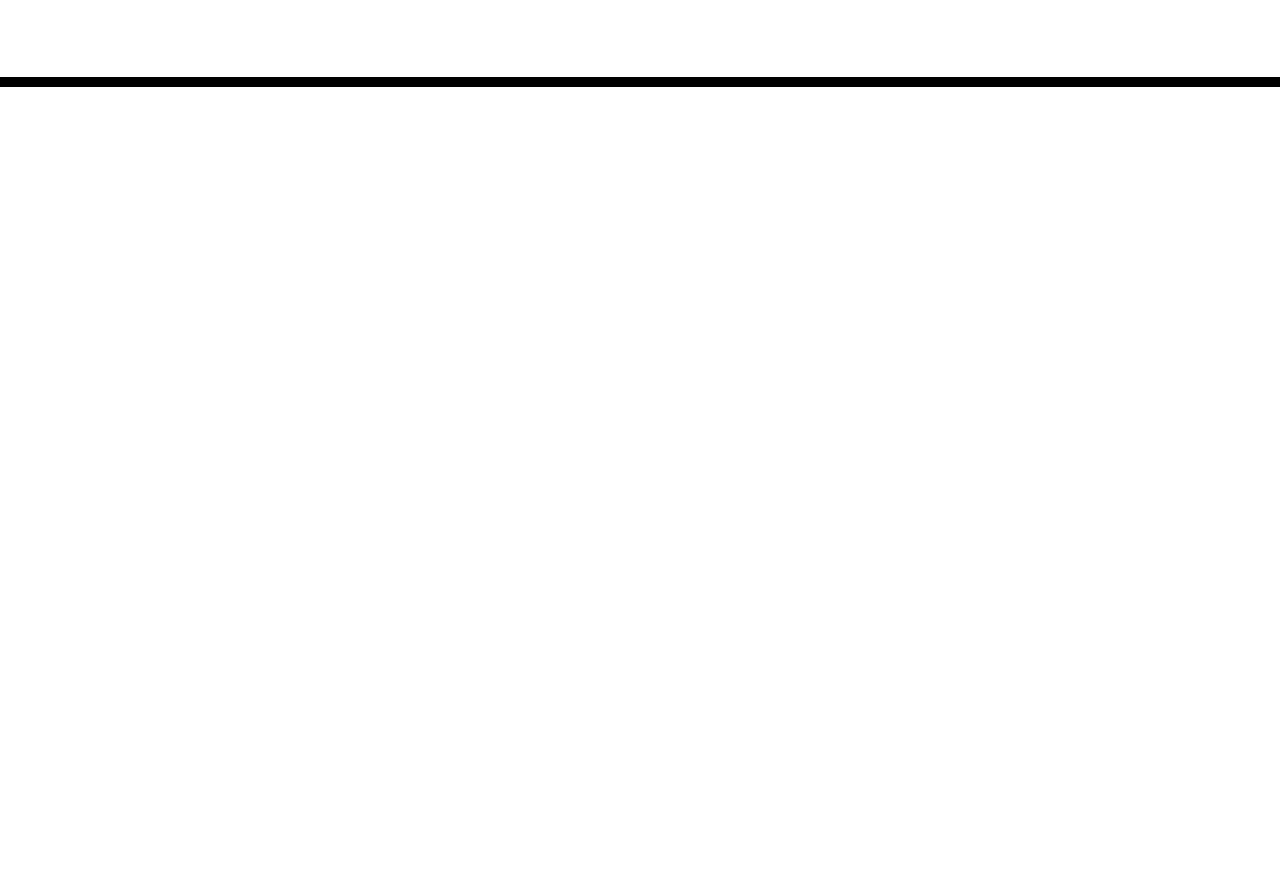
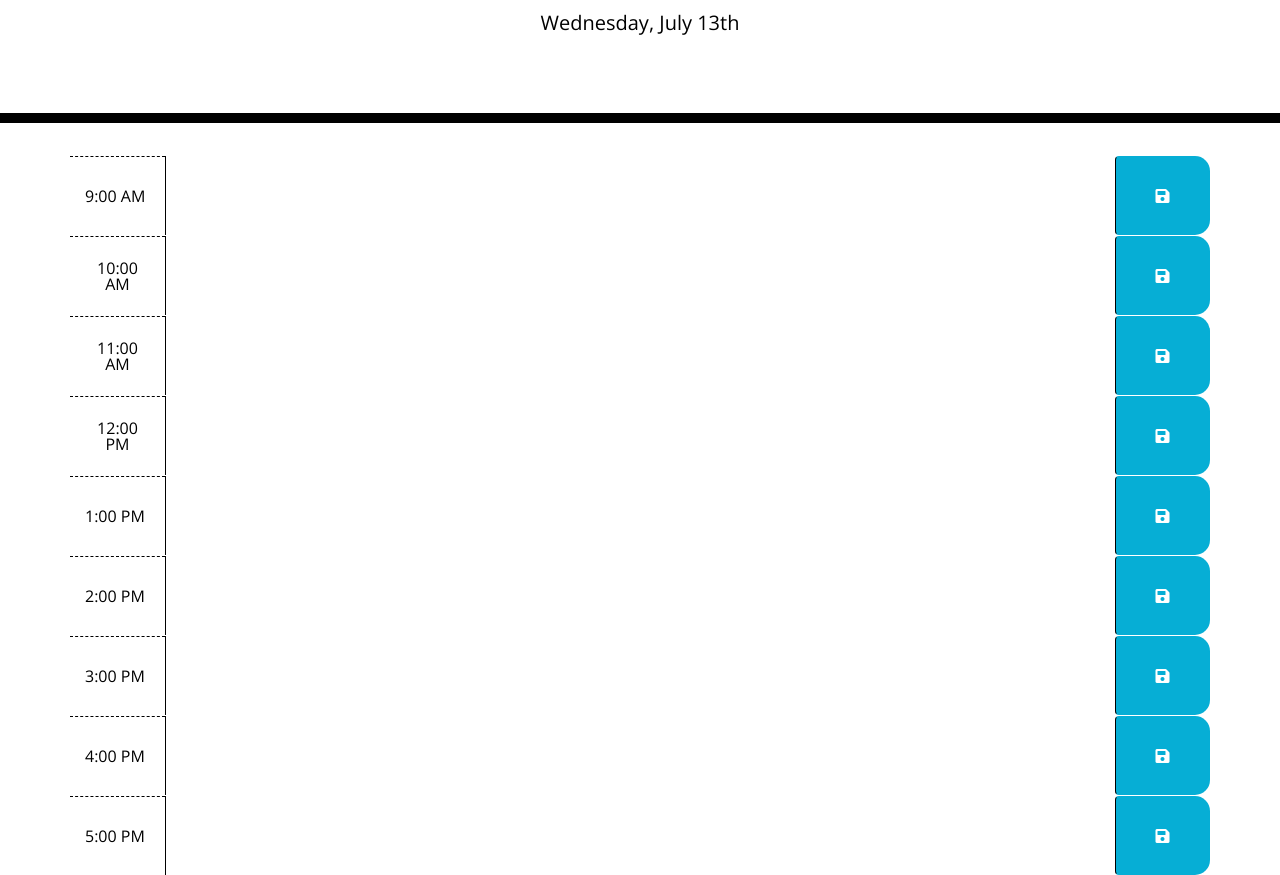
Before and after one commit to devilarms83/week05-workdayscheduler, a plain HTML site: page index.html in a window 1280 px wide. Shown: the part 181-1056 px from the top of the page. Before the commit the page ends 800 px from the top, so only its background shows below. Drawn offline with nearby package versions, Linux system fonts and the light colour scheme.

Commit message:
Update index.html with time blocks, start script.js with current day

```diff
--- a/assets/script.js
+++ b/assets/script.js
@@ -0,0 +1,2 @@
+var today = moment().format("dddd, MMMM Do")
+$("#currentDay").text(today)
--- a/index.html
+++ b/index.html
@@ -28,8 +28,64 @@
       <p class="lead">A simple calendar app for scheduling your work day</p>
       <p id="currentDay" class="lead"></p>
     </header>
+
     <div class="container">
       <!-- Timeblocks go here -->
+      <div id="nineAm" class="row time-block">
+        <div class="col-md-1 hour d-flex align-content-center flex-wrap">9:00 AM</div>
+        <textarea class="col-md-10 description">
+        </textarea>
+        <button class="btn saveBtn col-md-1"><i class="fas fa-save"></i></button>
+      </div>
+      <div id="tenAm" class="row time-block">
+        <div class="col-md-1 hour d-flex align-content-center flex-wrap">10:00 AM</div>
+        <textarea class="col-md-10 description">
+        </textarea>
+        <button class="btn saveBtn col-md-1"><i class="fas fa-save"></i></button>
+      </div>
+      <div id="elevenAm" class="row time-block">
+        <div class="col-md-1 hour d-flex align-content-center flex-wrap">11:00 AM</div>
+        <textarea class="col-md-10 description">
+        </textarea>
+        <button class="btn saveBtn col-md-1"><i class="fas fa-save"></i></button>
+      </div>
+      <div id="twelvePm" class="row time-block">
+        <div class="col-md-1 hour d-flex align-content-center flex-wrap">12:00 PM</div>
+        <textarea class="col-md-10 description">
+        </textarea>
+        <button class="btn saveBtn col-md-1"><i class="fas fa-save"></i></button>
+      </div>
+      <div id="onePm" class="row time-block">
+        <div class="col-md-1 hour d-flex align-content-center flex-wrap">1:00 PM</div>
+        <textarea class="col-md-10 description">
+        </textarea>
+        <button class="btn saveBtn col-md-1"><i class="fas fa-save"></i></button>
+      </div>
+      <div id="twoPm" class="row time-block">
+        <div class="col-md-1 hour d-flex align-content-center flex-wrap">2:00 PM</div>
+        <textarea class="col-md-10 description">
+        </textarea>
+        <button class="btn saveBtn col-md-1"><i class="fas fa-save"></i></button>
+      </div>
+      <div id="threePm" class="row time-block">
+        <div class="col-md-1 hour d-flex align-content-center flex-wrap">3:00 PM</div>
+        <textarea class="col-md-10 description">
+        </textarea>
+        <button class="btn saveBtn col-md-1"><i class="fas fa-save"></i></button>
+      </div>
+      <div id="fourPm" class="row time-block">
+        <div class="col-md-1 hour d-flex align-content-center flex-wrap">4:00 PM</div>
+        <textarea class="col-md-10 description">
+        </textarea>
+        <button class="btn saveBtn col-md-1"><i class="fas fa-save"></i></button>
+      </div>
+      <div id="fivePm" class="row time-block">
+        <div class="col-md-1 hour d-flex align-content-center flex-wrap">5:00 PM</div>
+        <textarea class="col-md-10 description">
+        </textarea>
+        <button class="btn saveBtn col-md-1"><i class="fas fa-save"></i></button>
+      </div>
+
     </div>
 
     <script src="https://cdnjs.cloudflare.com/ajax/libs/jquery/3.2.1/jquery.min.js"></script>
```
